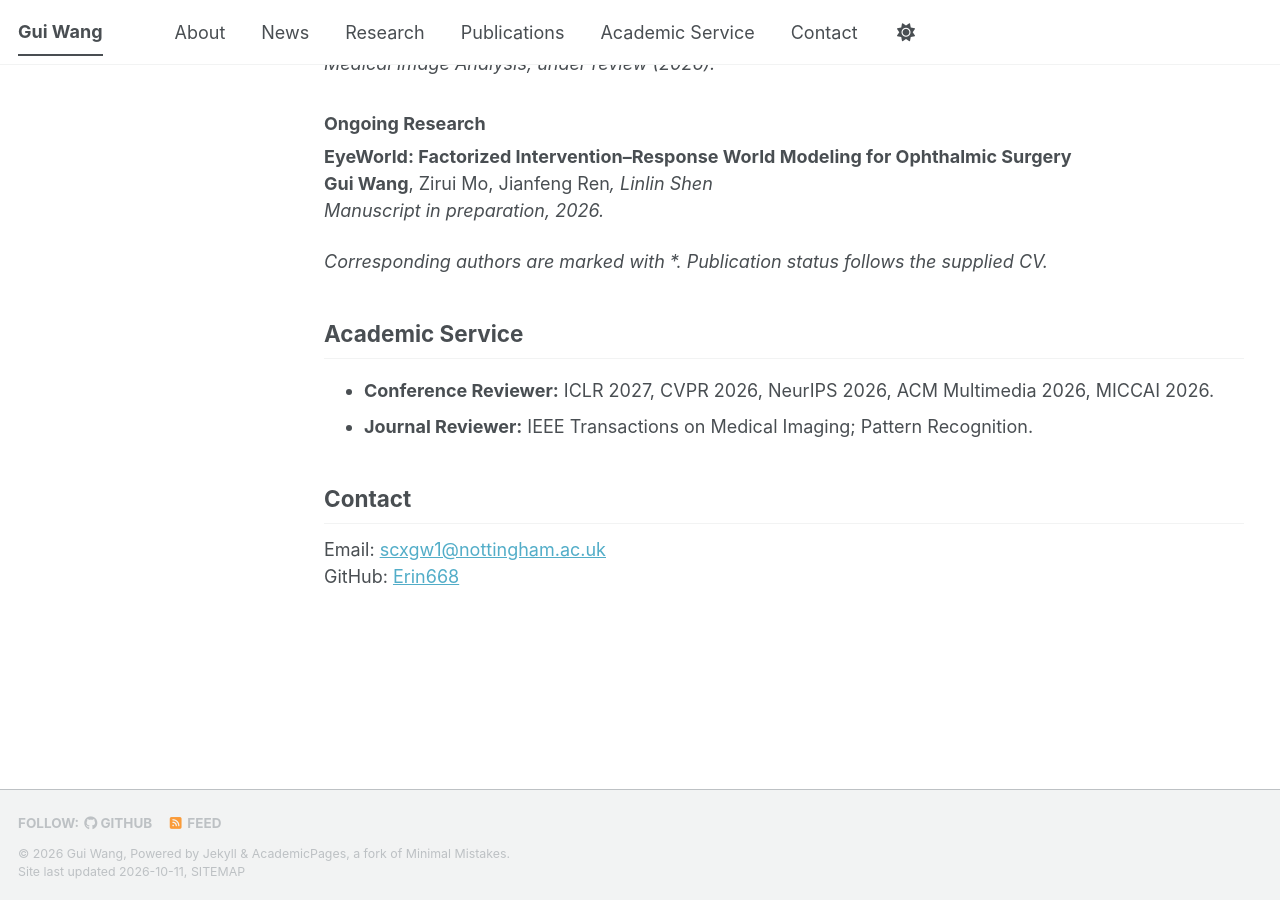
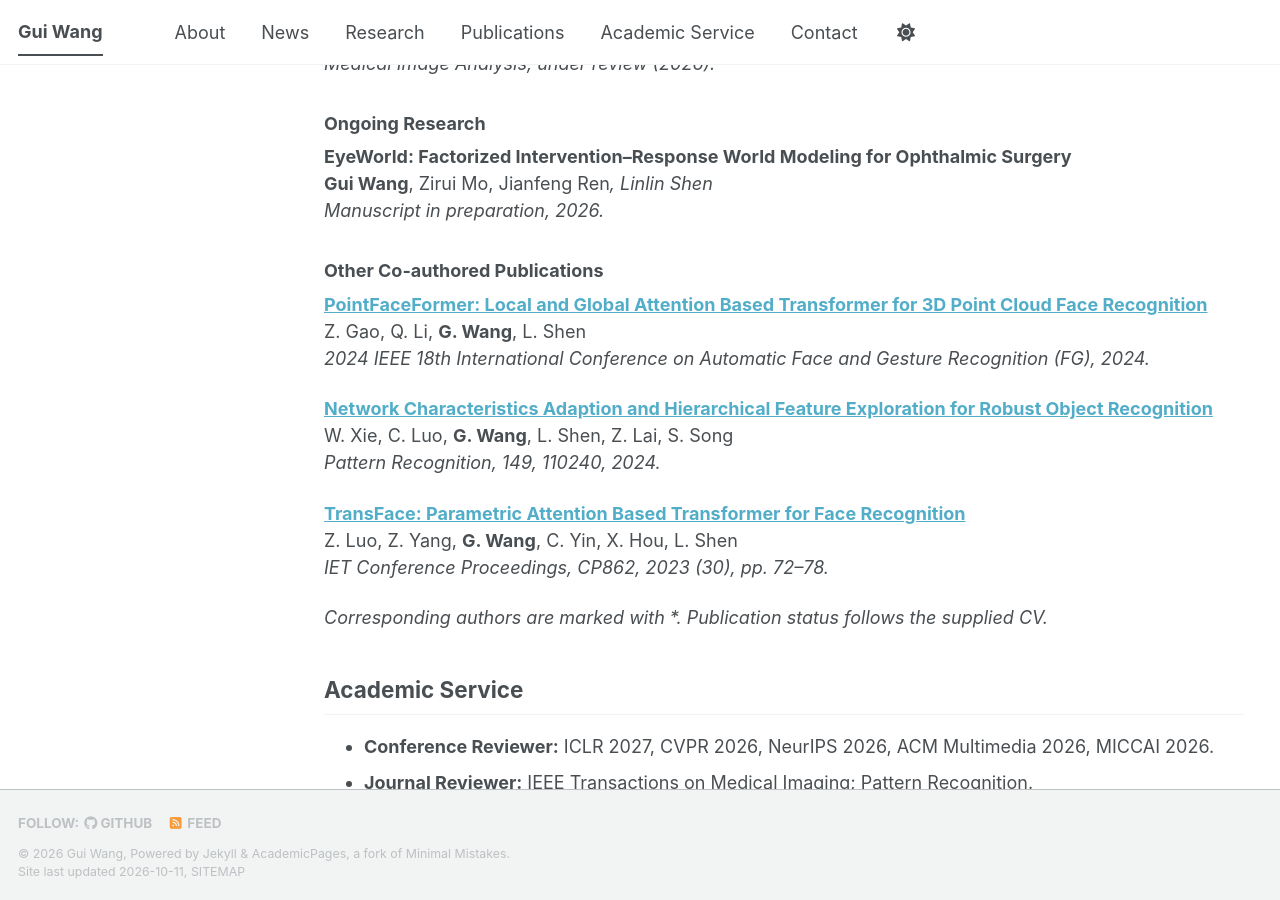
Before and after one commit to Erin668/Erin668.github.io, a Jekyll site: the page built from _pages/about.md, in a window 1280 px wide and 900 px high, scrolled down 2094 px. Built offline with Jekyll 4.4.1, drawn with Linux system fonts in a browser that asks for light colours; a style sheet for code colours, icons or effects is not loaded.

Commit message:
Add three co-authored publications with Scholar links

```diff
--- a/_pages/about.md
+++ b/_pages/about.md
@@ -73,6 +73,20 @@ Welcome to contact me about research collaboration, please don't hesitate to dro
 **Gui Wang**, Zirui Mo, Jianfeng Ren*, Linlin Shen*
 *Manuscript in preparation, 2026.*
 
+### Other Co-authored Publications
+
+[**PointFaceFormer: Local and Global Attention Based Transformer for 3D Point Cloud Face Recognition**](https://scholar.google.com/citations?view_op=view_citation&hl=zh-CN&user=3DSNjtcAAAAJ&sortby=pubdate&citation_for_view=3DSNjtcAAAAJ:qjMakFHDy7sC)
+Z. Gao, Q. Li, **G. Wang**, L. Shen
+*2024 IEEE 18th International Conference on Automatic Face and Gesture Recognition (FG), 2024.*
+
+[**Network Characteristics Adaption and Hierarchical Feature Exploration for Robust Object Recognition**](https://scholar.google.com/citations?view_op=view_citation&hl=zh-CN&user=3DSNjtcAAAAJ&sortby=pubdate&citation_for_view=3DSNjtcAAAAJ:u5HHmVD_uO8C)
+W. Xie, C. Luo, **G. Wang**, L. Shen, Z. Lai, S. Song
+*Pattern Recognition, 149, 110240, 2024.*
+
+[**TransFace: Parametric Attention Based Transformer for Face Recognition**](https://scholar.google.com/citations?view_op=view_citation&hl=zh-CN&user=3DSNjtcAAAAJ&sortby=pubdate&citation_for_view=3DSNjtcAAAAJ:2osOgNQ5qMEC)
+Z. Luo, Z. Yang, **G. Wang**, C. Yin, X. Hou, L. Shen
+*IET Conference Proceedings, CP862, 2023 (30), pp. 72–78.*
+
 *Corresponding authors are marked with *. Publication status follows the supplied CV.*
 
 ## Academic Service
```
